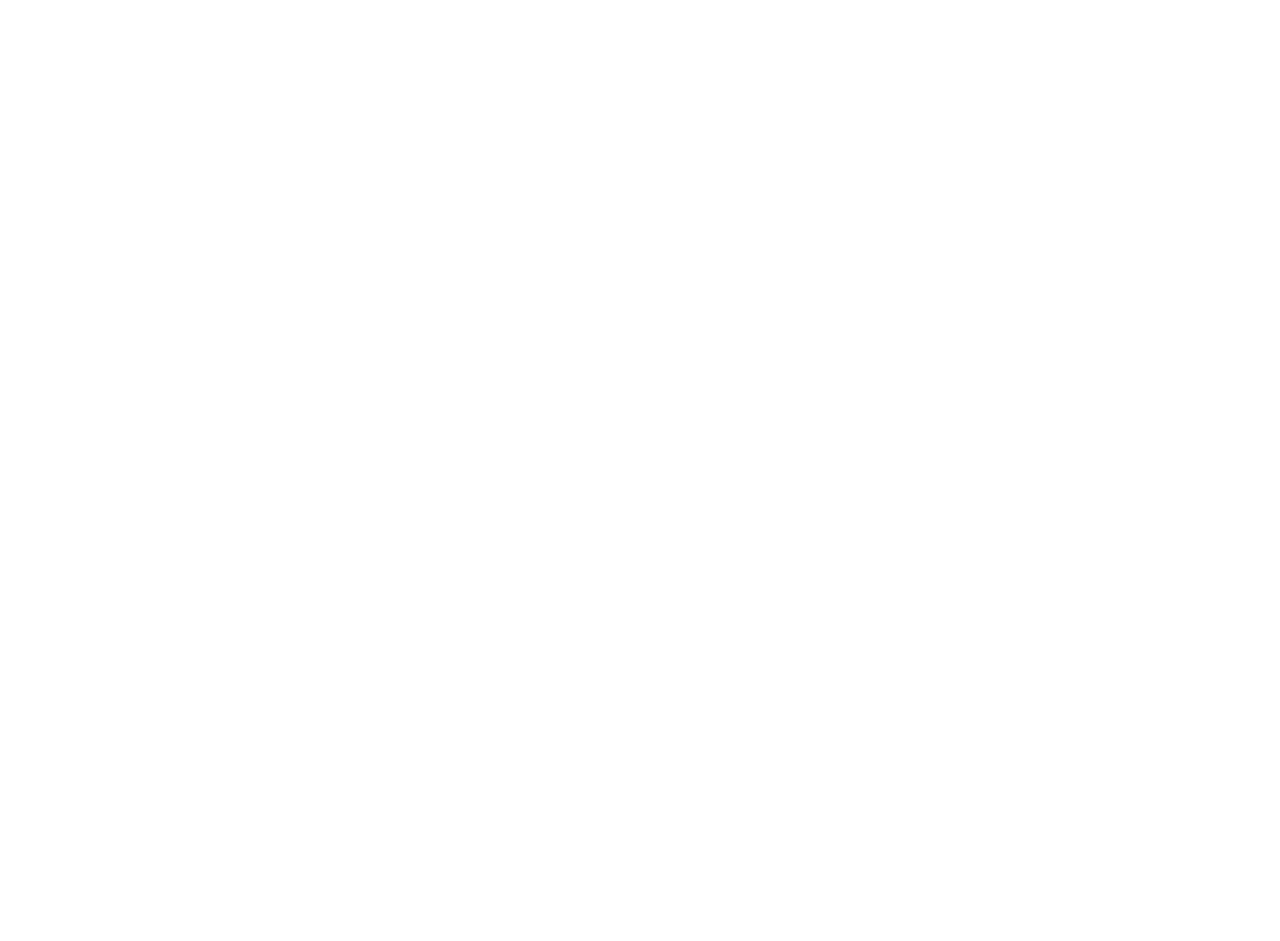
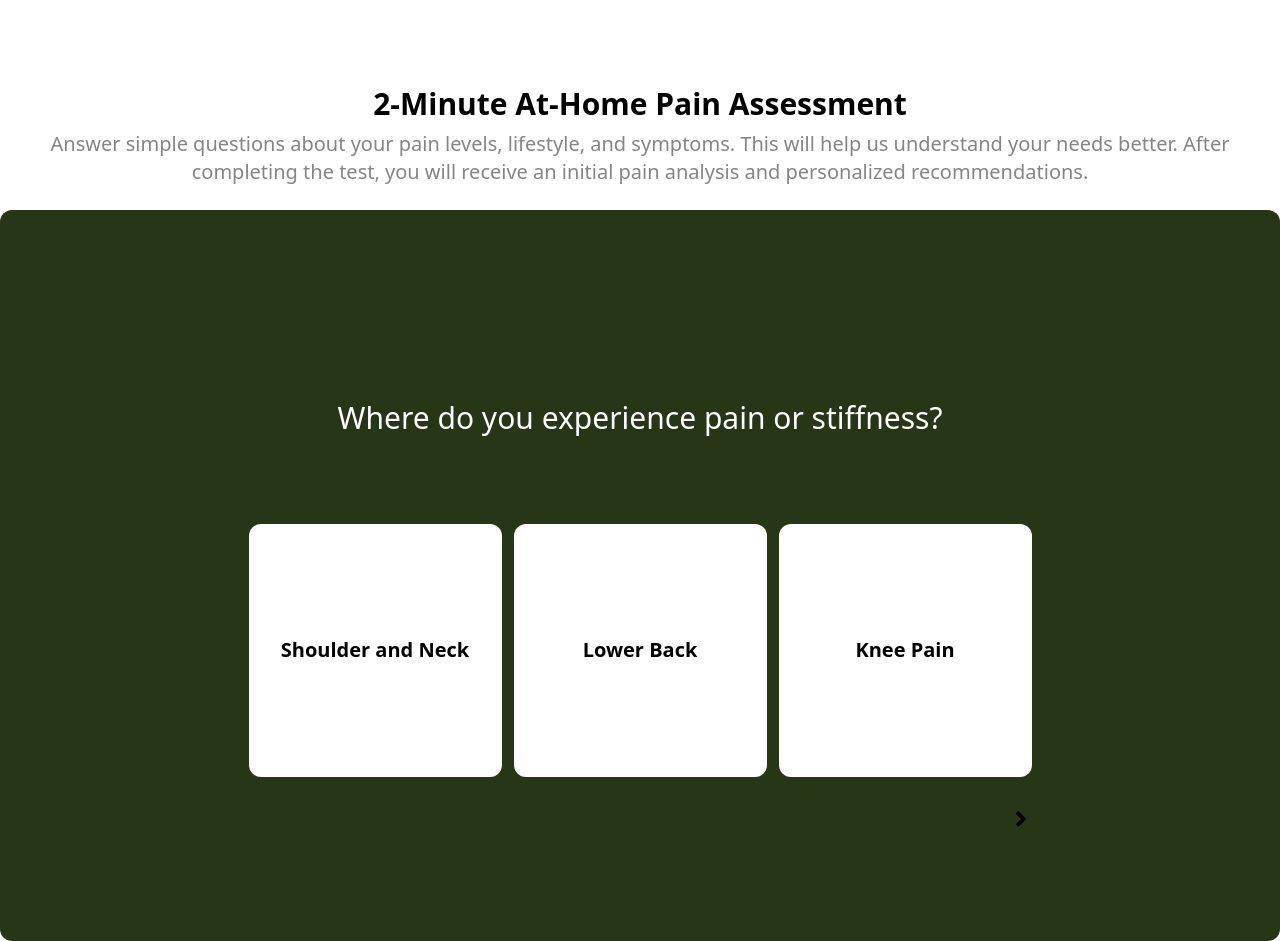
Before and after one commit to avijh2002/ayurva, a React (Vite) app: page /about in a window 1280 px wide. Shown: the part 2840-3781 px from the top of the page. Before the commit the page ends 2926 px from the top, so only its background shows below. Built offline with nearby package versions, Linux system fonts and the light colour scheme.

Commit message:
Qna added

```diff
--- a/src/App.jsx
+++ b/src/App.jsx
@@ -2,6 +2,7 @@
 import { Toaster } from "react-hot-toast";
 import { Outlet } from "react-router-dom";
 import Contactform from "./components/Contactform";
+import Qna from "./components/Qna";
 
 
 
@@ -12,6 +13,7 @@
       <Toaster />
       <Navbar />
       <Outlet />
+      <Qna/>
 
 
     </>
--- /dev/null
+++ b/src/components/Qna.jsx
@@ -0,0 +1,45 @@
+import React, { useState } from "react";
+import Qnabox from "./Qnabox";
+import { data } from "react-router-dom";
+import Buttonright from "./Buttonright";
+
+const Qna = () => {
+  const boxData = ["Shoulder and Neck", "Lower Back", "Knee Pain"];
+  const [bg, setBg] = useState(null);
+  return (
+    <div className="max-w-[1280px]  mx-auto flex flex-col gap-6 h-auto">
+      <div className="w-full flex flex-col gap-2 justify-between items-center text-center">
+        <p className="text-3xl text-black font-semibold"> 2-Minute At-Home Pain Assessment</p>
+        <p className="text-[#858585] text-xl">
+          Answer simple questions about your pain levels, lifestyle, and
+          symptoms. This will help us understand your needs better. After
+          completing the test, you will receive an initial pain analysis and
+          personalized recommendations.
+        </p>
+      </div>
+      <div className="w-full h-[731px] rounded-xl bg-[#283618] flex-col items-center justify-center space-y-22 p-8">
+        <div className="flex items-center justify-center text-3xl mt-[158px] text-white">
+          <p>Where do you experience pain or stiffness?</p>
+        </div>
+        <div className="flex flex-col items-center justify-center gap-4">
+          <div className="flex items-center justify-center gap-3 p-">
+            {boxData.map((text, index) => (
+              <Qnabox
+                key={index}
+                sno={index}
+                bg={bg}
+                data={text}
+                setBg={setBg}
+              />
+            ))}
+          </div>
+          <div className="flex justify-end w-full mr-[400px]">
+            <Buttonright  />
+          </div>
+        </div>
+      </div>
+    </div>
+  );
+};
+
+export default Qna;
--- /dev/null
+++ b/src/components/Qnabox.jsx
@@ -0,0 +1,13 @@
+const Qnabox = ({ sno ,data, bg,setBg }) => {
+  return (
+    <div
+      className={`w-[253px] h-[253px] rounded-xl text-xl font-semibold  flex items-center justify-center ${
+        bg === sno ? "bg-[#606C38] text-white" : "bg-white text-black"
+      }`} onClick={() => bg ===sno ? setBg(null) : setBg(sno)}
+    >
+      <p>{data}</p>
+    </div>
+  );
+};
+
+export default Qnabox;
--- a/src/components/Team.jsx
+++ b/src/components/Team.jsx
@@ -2,10 +2,10 @@
 
 const Team = () => {
   return (
-    <div className="max-w-[1280px] mx-auto h-auto flex-col items-center">
+    <div className="max-w-[1280px] mx-auto h-auto flex-col items-center bg-[#F3F3F3]">
         <div className="h-[58px] w-[344px] text-[40px] font-medium mx-auto mt-[104px] mb-[56px]">Meet our Team</div>
 
-        <div className=" border-amber-950 ml-[163px] mr-[96px] h-[665px]  mb-[136px]"><TeamCard/></div>
+        <div className=" border-amber-950 ml-[163px] mr-[96px] h-[665px]  mb-[136px] flex justify-center items-center"><TeamCard/></div>
 
     </div>
   )
```
Also changed, not shown: src/assets/team1.png (added), 1 other file (tests, documents, lock files or other folders).
